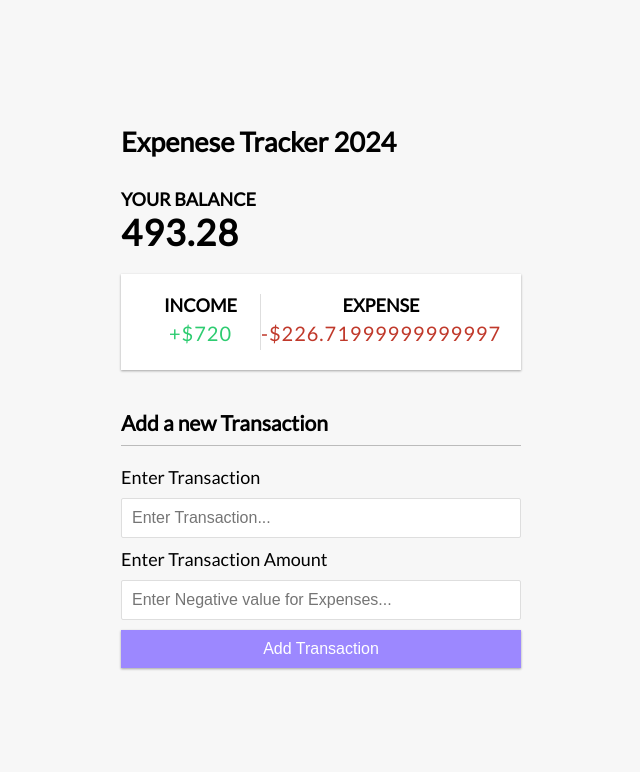
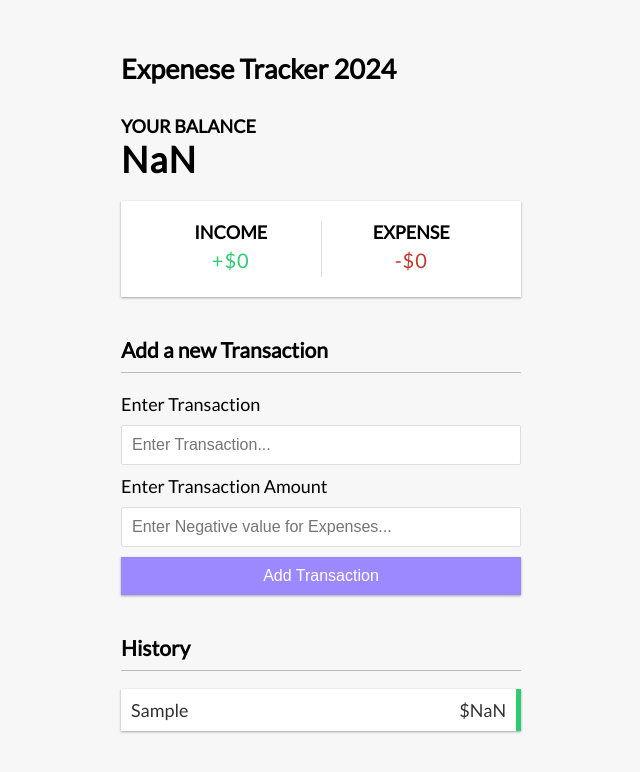
Before and after one commit to jrod1059/homework4, a Vue app: page / in a window 1280 px wide. Both pictures are taken after typing "Sample", "Sample" into the empty fields and a click on the button "Add Transaction". Shown: the top 772 px of the page, without its empty margins (319-959 px from the left). Built offline with nearby package versions, Linux system fonts and the light colour scheme.

Commit message:
Completed Transaction list Component.

```diff
--- a/src/App.vue
+++ b/src/App.vue
@@ -3,14 +3,10 @@
     import Balance from './components/Balance.vue';
     import IncomeExpenses from './components/IncomeExpenses.vue';
     import AddTransactions from './components/AddTransactions.vue';
+    import TransactionList from './components/TransactionList.vue';
     import {ref, computed} from 'vue'
 
-    const transactions = ref([
-        {id: 1, text:'Paycheck', amount:  700.00},
-        {id: 2, text:'Water Bill', amount: -72.83},
-        {id: 3, text:'Electric Bill', amount: -153.89},
-        {id: 4, text:'Returned Item', amount: 20.00},
-    ])
+    const transactions = ref([])
 
     const sum = computed(()=>{
         return transactions.value.reduce((acc, x)=>{
@@ -35,6 +31,25 @@
         },0)
     })
 
+
+    const handleTransaction =(transactionData) => {
+        transactions.value.push({
+            id: generateID(),
+            text: transactionData.text,
+            amount: transactionData.amount,
+        }
+        )
+    }
+
+    const generateID = () => {
+        return Math.floor(Math.random()*10000000)
+    }
+
+    const handleDelete = (id) => {
+        transactions.value = transactions.value.filter((x) => x.id !== id)
+    }
+
+
 </script>
 
 <template>
@@ -42,7 +57,8 @@
     <div class="container">
         <Balance :total = "sum"></Balance>
         <IncomeExpenses :income="moneyIn" :expense="-moneyOut"></IncomeExpenses>
-        <AddTransactions></AddTransactions>
+        <AddTransactions @transaction-submitted="handleTransaction"></AddTransactions>
+        <TransactionList :transactions="transactions" @transaction-deleted="handleDelete"></TransactionList>
     </div>
 
 
--- /dev/null
+++ b/src/components/TransactionList.vue
@@ -0,0 +1,30 @@
+<script setup>
+    import { defineProps, defineEmits } from 'vue';
+
+    const props = defineProps({
+        transactions:  {
+            type: Array,
+            require: true,
+        }
+    })
+
+    const emit = defineEmits(['transactionDeleted'])
+
+    const deleteTransaction = (id) => {
+        emit('transactionDeleted', id)
+    }
+
+</script>
+
+<template>
+    <h3>History</h3>
+    <ul id="list" class ="list">
+        <li v-for="x in transactions" v-bind:key="x.id"
+        v-bind:class="x.amount < 0 ? 'minus' : 'plus'">
+        {{ x.text }} <span>${{ x.amount }}</span>
+        <button @click="deleteTransaction(x.id)" class="delete-btn">X</button>
+        </li>
+    </ul>
+
+
+</template>
```
